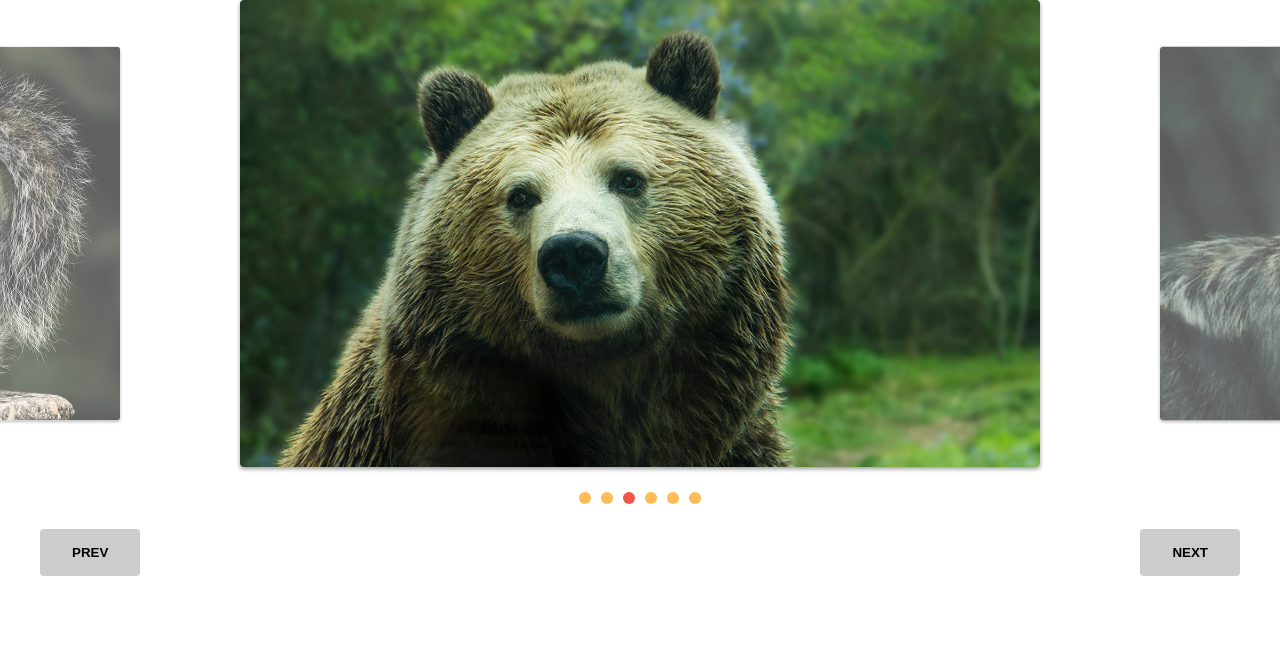
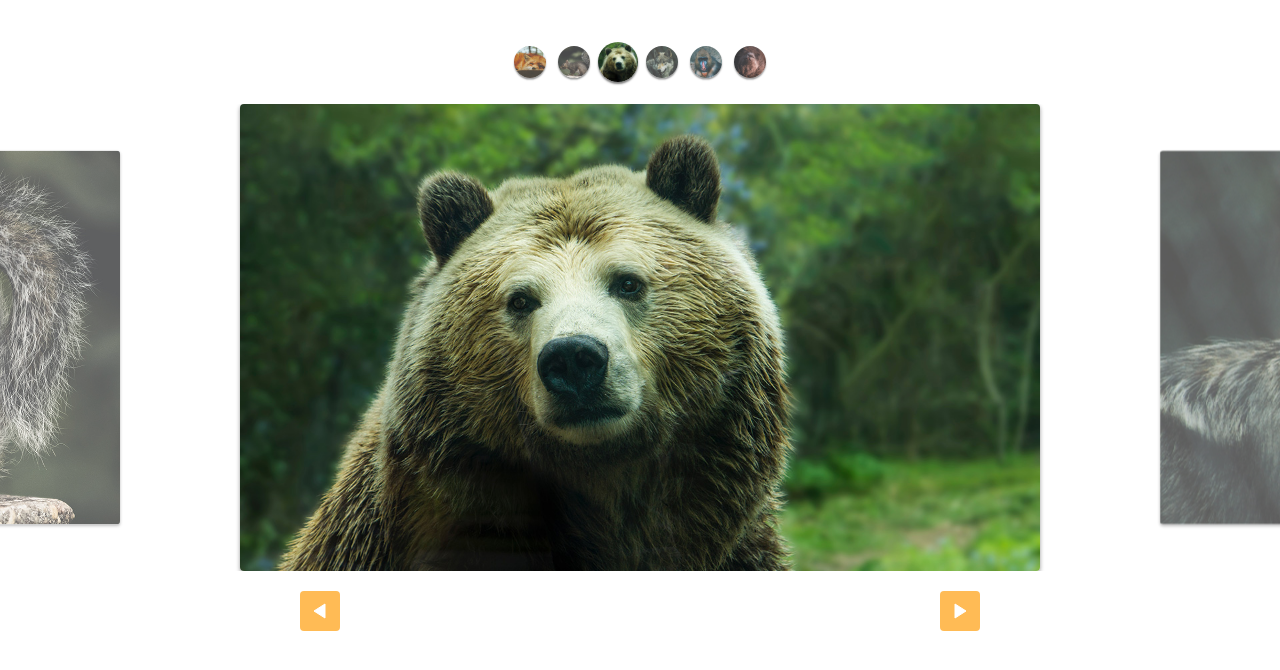
Before and after one commit to CanezinBeto/slide, a plain HTML site: page index.html in a window 1280 px wide. Drawn offline with Linux system fonts and the light colour scheme.

Commit message:
Custom controls estilizados

```diff
--- a/css/style.css
+++ b/css/style.css
@@ -47,25 +47,24 @@ img {
   transform: scale(1);
 }
 
-.next,
-.prev {
-  position: absolute;
-  border: none;
-  padding: 16px 32px;
-  text-transform: uppercase;
-  background-color: #ccc;
-  font-weight: 700;
-  letter-spacing: 1.5;
-  border-radius: 4px;
+.arrow-nav {
+  display: flex;
+  justify-content: space-around;
+  margin: 20px 0;
 }
 
-.next {
-  right: 0;
-  margin: 20px 40px 0 0;
+.arrow-nav button {
+  cursor: pointer;
+  border: none;
+  border-radius: 4px;
+  color: #fff;
+  width: 40px;
+  height: 40px;
+  background: #fb5 url(../img/arrow.svg) center no-repeat;
 }
 
-.prev {
-  margin: 20px 0 0 40px;
+.arrow-nav button.prev {
+  transform: rotate(-180deg);
 }
 
 [data-control='slide'] {
@@ -89,3 +88,28 @@ img {
 [data-control='slide'] li a:hover {
   background: #e54;
 }
+
+.custom-control {
+  display: flex;
+  justify-content: center;
+  margin-top: 40px;
+  margin-bottom: 20px;
+  flex-wrap: wrap;
+}
+
+.custom-control li {
+  opacity: 0.8;
+  transform: scale(0.8);
+  width: 40px;
+  height: 40px;
+  border-radius: 50%;
+  overflow: hidden;
+  margin: 2px;
+  box-shadow: 0 2px 2px rgba(0, 0, 0, 0.5);
+  transition: 0.3s;
+}
+
+.custom-control li.active {
+  opacity: 1;
+  transform: scale(1);
+}
--- a/index.html
+++ b/index.html
@@ -11,6 +11,14 @@
 </head>
 
 <body>
+  <ul class="custom-control">
+    <li><img src="./img/slide-img/foto1-thumb.jpg" alt=""></li>
+    <li><img src="./img/slide-img/foto2-thumb.jpg" alt=""></li>
+    <li><img src="./img/slide-img/foto3-thumb.jpg" alt=""></li>
+    <li><img src="./img/slide-img/foto4-thumb.jpg" alt=""></li>
+    <li><img src="./img/slide-img/foto5-thumb.jpg" alt=""></li>
+    <li><img src="./img/slide-img/foto6-thumb.jpg" alt=""></li>
+  </ul>
   <div class="slide-wrapper">
     <ul class="slide">
       <li><img src="./img/slide-img/foto1.jpg" alt=""></li>
@@ -22,8 +30,8 @@
     </ul>
   </div>
   <div class="arrow-nav">
-    <button class="prev">Prev</button>
-    <button class="next">Next</button>
+    <button class="prev"></button>
+    <button class="next"></button>
   </div>
 
 
--- a/js/module/slide.js
+++ b/js/module/slide.js
@@ -155,7 +155,7 @@ export class Slide {
   }
 }
 
-export class SlideNav extends Slide {
+export default class SlideNav extends Slide {
   constructor(slide, wrapper) {
     super(slide, wrapper)
     this.bindControlEvents()
--- a/js/script.js
+++ b/js/script.js
@@ -1,6 +1,6 @@
-import { Slide, SlideNav } from './module/slide.js'
+import SlideNav from './module/slide.js'
 
 const slide = new SlideNav('.slide', '.slide-wrapper')
 slide.init()
 slide.addArrow('.prev', '.next')
-slide.addControl()
+slide.addControl('.custom-control')
```
